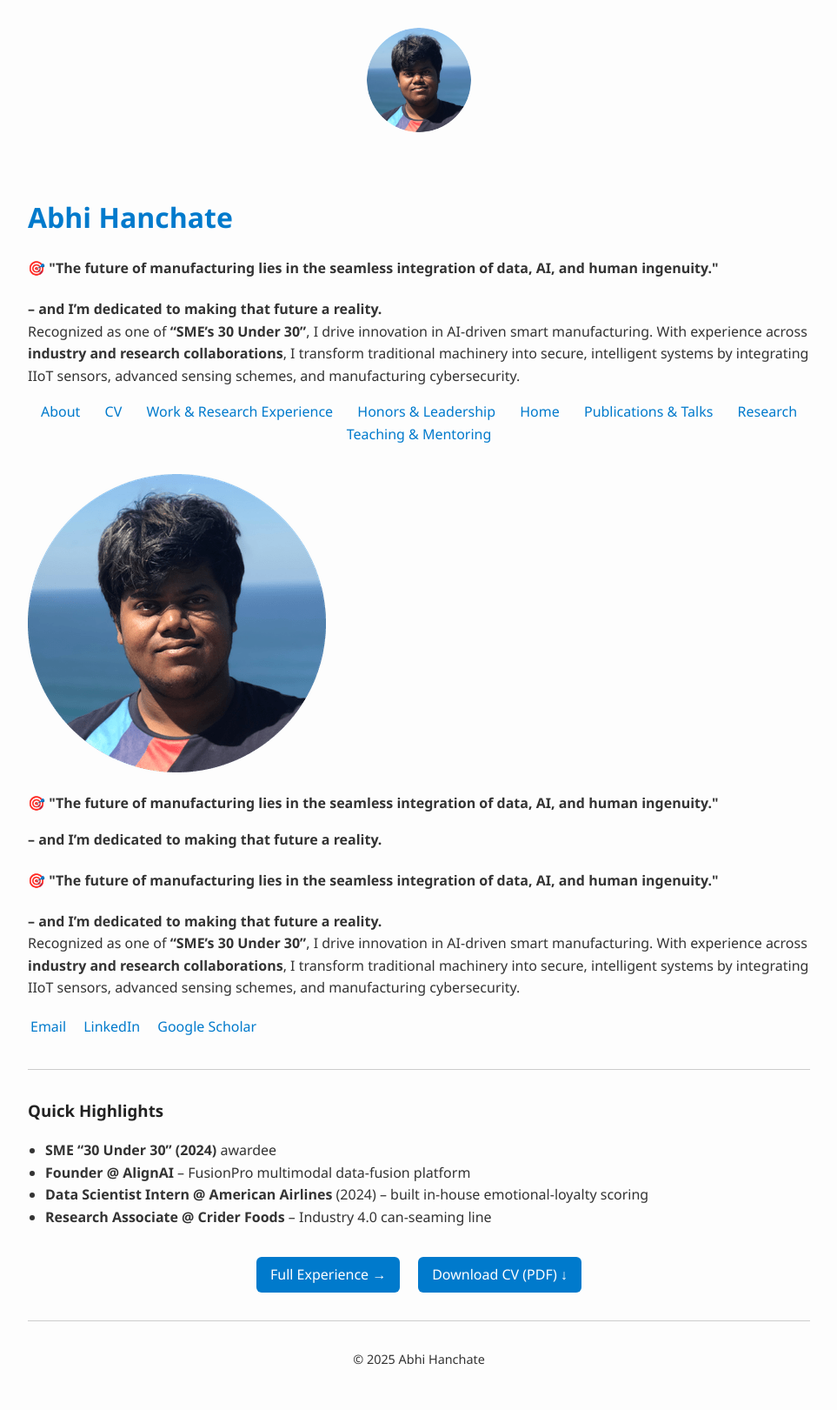
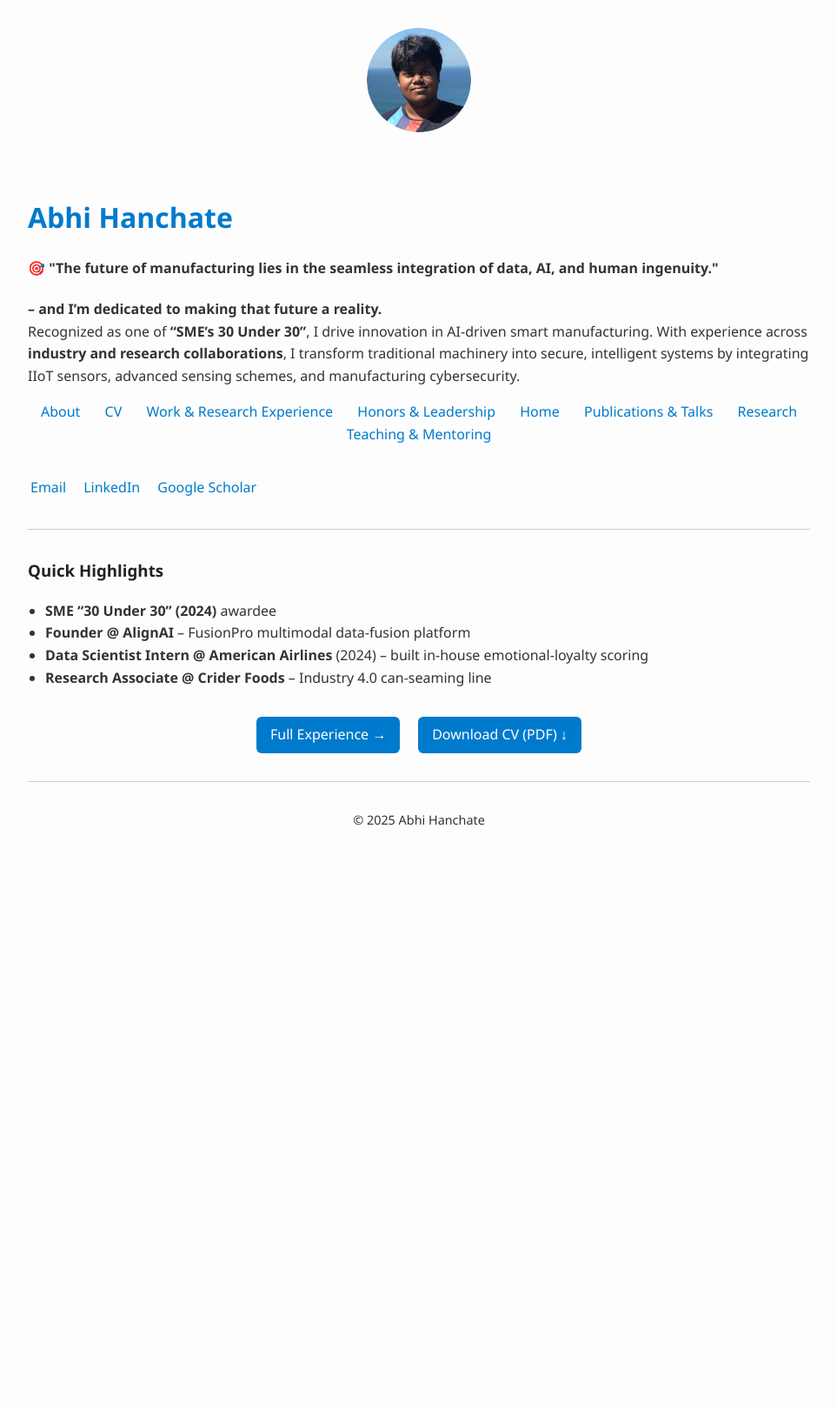
Before and after one commit to abhishekhanchate/abhishekhanchate.github.io, a Jekyll site: the page built from index.md, in a window 1280 px wide. Shown: the whole page at 87% size, without its empty margins (158-1121 px from the left). Built offline with Jekyll 4.4.1, drawn with Linux system fonts in a browser that asks for light colours; after the commit the page ends 1000 px from its top, so only the background shows below that.

Commit message:
Update index.md

```diff
--- a/index.md
+++ b/index.md
@@ -3,17 +3,6 @@ layout: default
 title: "Home"
 permalink: /
 ---
-
-<div class="intro-flex">
-  <img src="{{ site.logo }}" alt="Profile photo" class="intro-headshot">
-
-  <div class="intro-text">
-    <p><span class="emoji">🎯</span> <strong>"The future of manufacturing lies in the seamless integration of data, AI, and human ingenuity."</strong></p>
-
-    <p><strong>– and I’m dedicated to making that future a reality.</strong><br>
-    {{ site.description }}</p>
-  </div>
-</div>
 
 [Email](mailto:abhishek.hanchate@tamu.edu) | [LinkedIn](https://www.linkedin.com/in/abhishekhanchate/) | [Google Scholar](https://scholar.google.com/citations?user=TtxXRU0AAAAJ)
 
```
